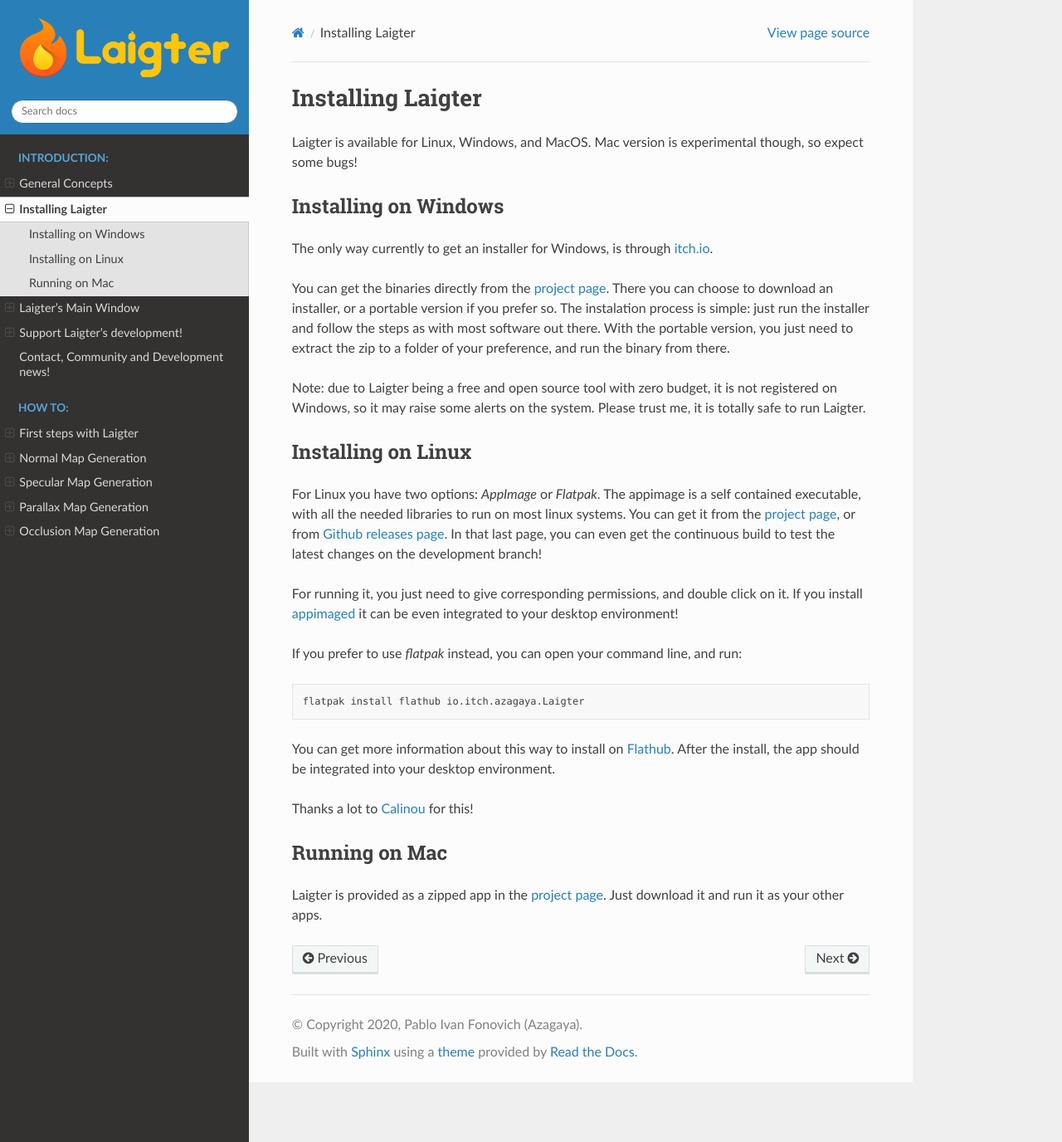
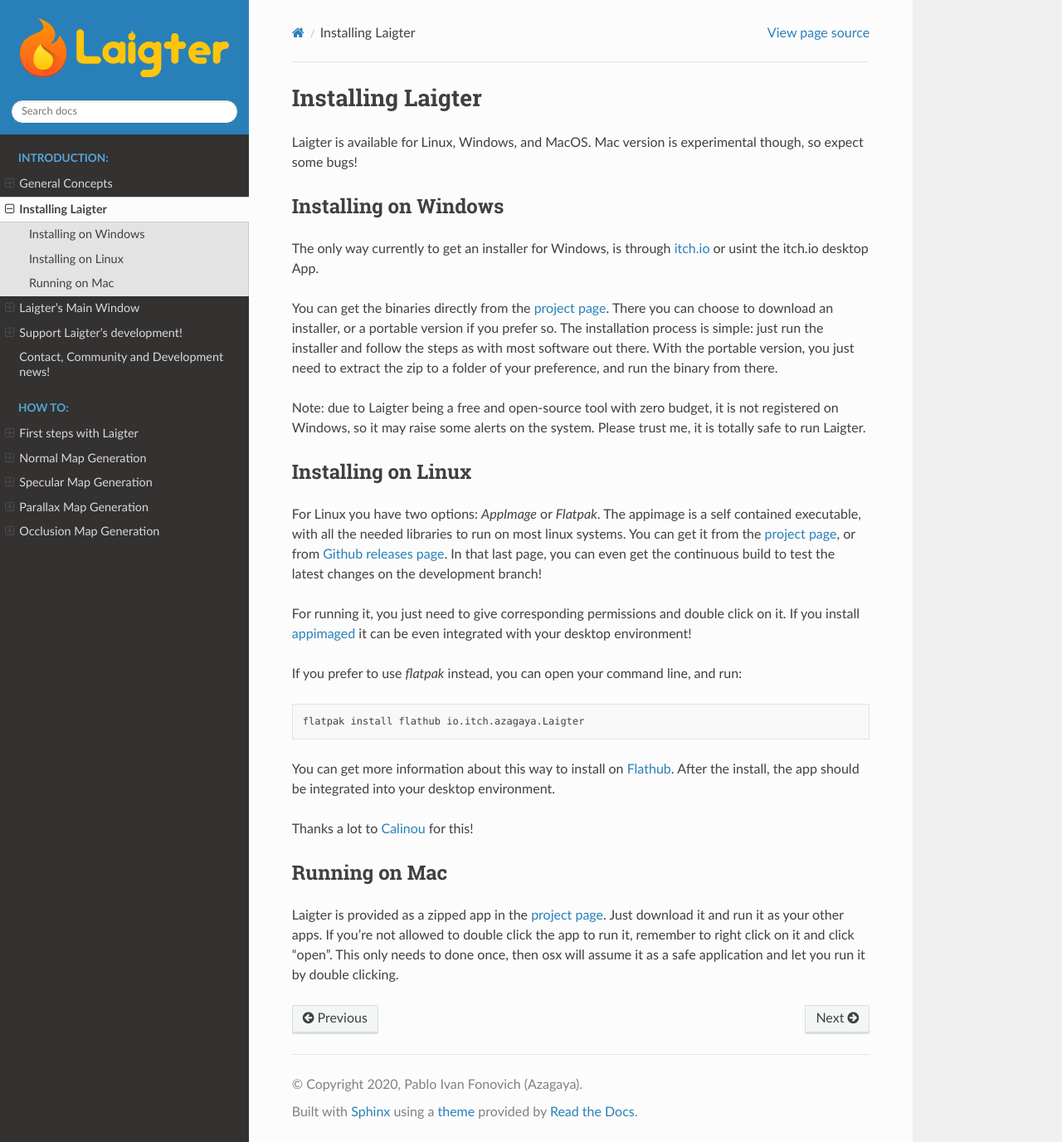
Before and after one commit to azagaya/laigter-docs, a Sphinx documentation site: the page built from docs/source/Introduction/install.rst, in a window 1280 px wide and 1376 px high. Shown: the whole window at 83% size. Built offline with Sphinx 7.4.7 and the Read the Docs theme 2.0.0, drawn with Linux system fonts in a browser that asks for light colours; formulas are drawn with MathJax 3; pages that are not in the unit, such as notebooks, are missing from menus.

Commit message:
Update install.rst

```diff
--- a/docs/source/Introduction/install.rst
+++ b/docs/source/Introduction/install.rst
@@ -6,12 +6,11 @@
 Installing on Windows
 ---------------------
 
-The only way currently to get an installer for Windows, is through `itch.io <https://itch.io/>`_.
+The only way currently to get an installer for Windows, is through `itch.io <https://itch.io/>`_ or usint the itch.io desktop App.
 
-You can get the binaries directly from the `project page <https://azagaya.itch.io/laigter/>`_. There you can choose to download an installer, or a portable version if you prefer so. The instalation process is simple: just run the installer and follow the steps as with most software out there. With the portable version, you just need to extract the zip to a folder of your preference, and run the binary from there.
+You can get the binaries directly from the `project page <https://azagaya.itch.io/laigter/>`_. There you can choose to download an installer, or a portable version if you prefer so. The installation process is simple: just run the installer and follow the steps as with most software out there. With the portable version, you just need to extract the zip to a folder of your preference, and run the binary from there.
 
-Note: due to Laigter being a free and open source tool with zero budget, it is not
-registered on Windows, so it may raise some alerts on the system. Please trust me,
+Note: due to Laigter being a free and open-source tool with zero budget, it is not registered on Windows, so it may raise some alerts on the system. Please trust me,
 it is totally safe to run Laigter.
 
 Installing on Linux
@@ -22,8 +21,8 @@
 You can get it from  the `project page <https://azagaya.itch.io/laigter/>`_, or from
 `Github releases page <https://github.com/azagaya/laigter/releases/>`_. In that last page, you can even get the continuous build to test the latest changes on the development branch!
 
-For running it, you just need to give corresponding permissions, and double click on it. If you install `appimaged <https://github.com/AppImage/appimaged/>`_ it can be
-even integrated to your desktop environment!
+For running it, you just need to give corresponding permissions and double click on it. If you install `appimaged <https://github.com/AppImage/appimaged/>`_ it can be
+even integrated with your desktop environment!
 
 If you prefer to use *flatpak* instead, you can open your command line, and run:
 
@@ -36,7 +35,8 @@
 
 Thanks a lot to `Calinou <https://github.com/Calinou/>`_ for this!
 
+
 Running on Mac
 --------------
 
-Laigter is provided as a zipped app in the `project page <https://azagaya.itch.io/laigter/>`_. Just download it and run it as your other apps.
+Laigter is provided as a zipped app in the `project page <https://azagaya.itch.io/laigter/>`_. Just download it and run it as your other apps. If you're not allowed to double click the app to run it, remember to right click on it and click "open". This only needs to done once, then osx will assume it as a safe application and let you run it by double clicking.
```
